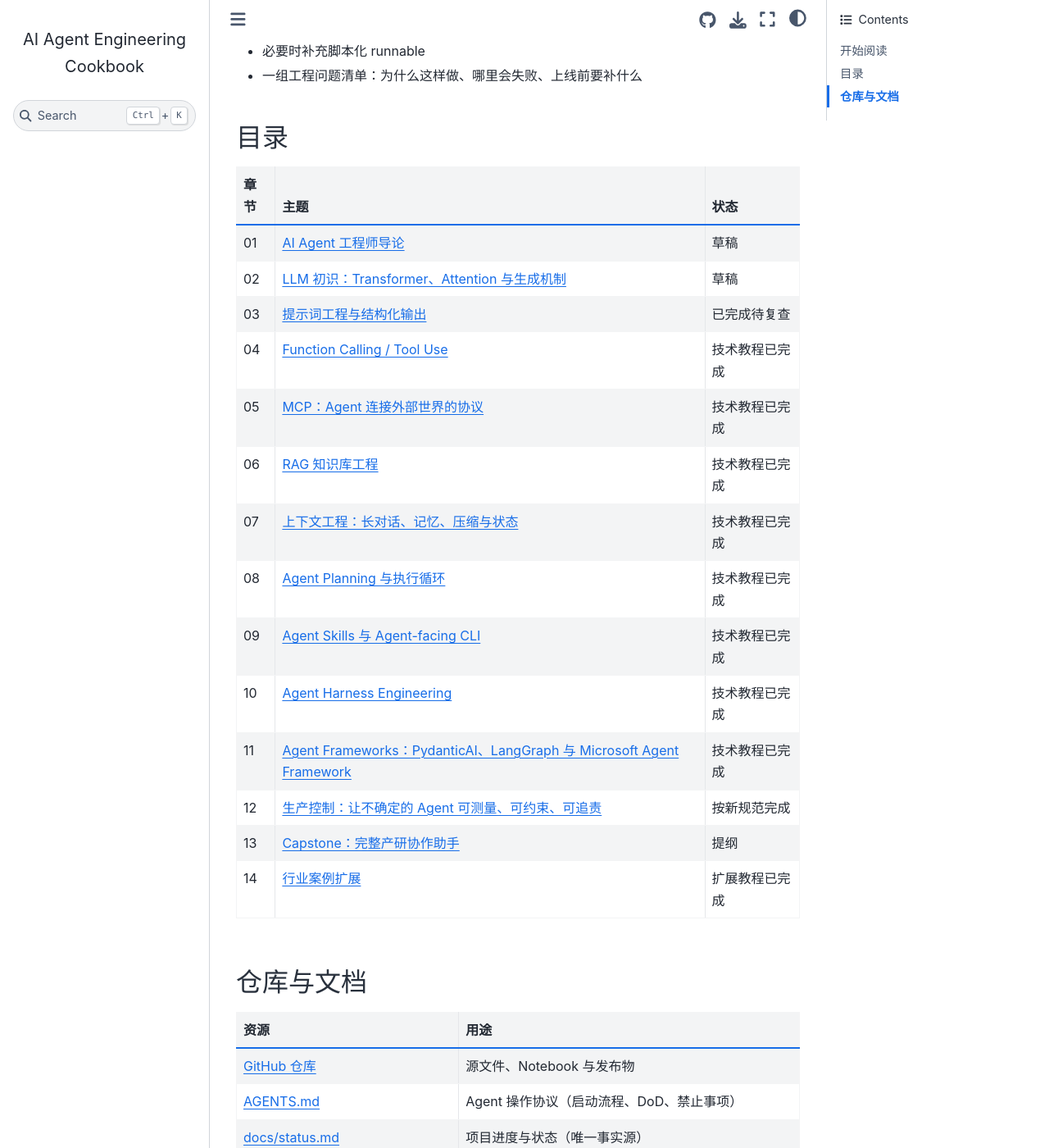
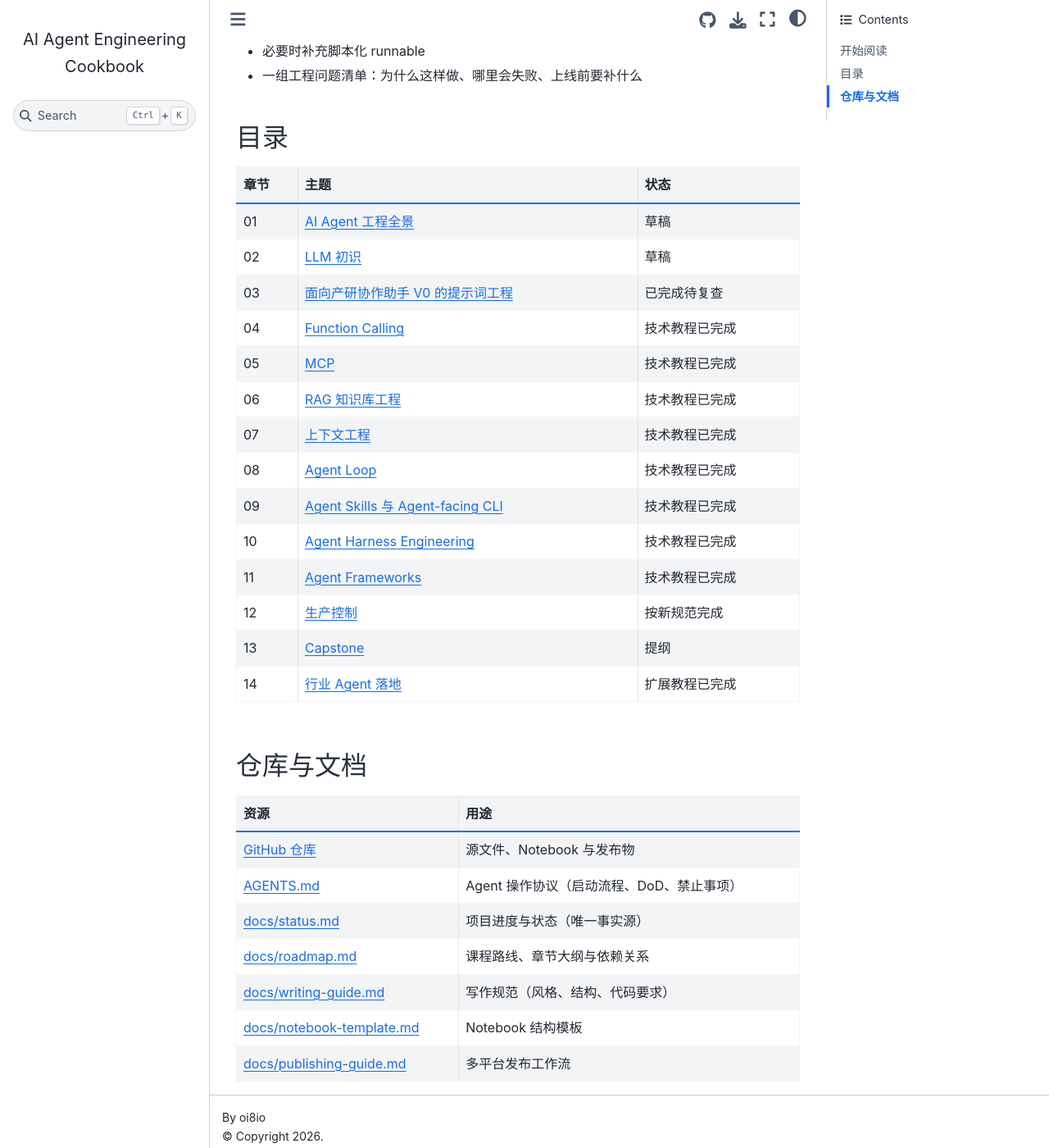
Before and after one commit to oi8io/ai-agent-cookbook, a Jupyter Book: the page built from index.md, in a window 1280 px wide and 1400 px high, scrolled down 1098 px. Shown: the whole window at 82% size. Built offline with Jupyter Book 1.0.4 settings and Sphinx 7.4.7 and the Sphinx Book theme 1.1.4, drawn with Linux system fonts in a browser that asks for light colours; pages that are not in the unit, such as notebooks, are missing from menus.

Commit message:
feat(site): 章节标题统一为编号+主标题，去除副标题
- 14 个 notebook 一级标题统一为 01-14 编号 + 主标题（如「04 Function Calling」）
- 去除所有「主标题：副标题」结构（如「MCP：标准化 Agent 与外部能力的连接」→「05 MCP」）
- _toc.yml 增加 title 覆盖，index.md 目录表同步
- 仅修改标题行，notebook 正文与用户工作区内容修改保持不变

```diff
--- a/_toc.yml
+++ b/_toc.yml
@@ -1,21 +1,36 @@
 # -----------------------------------------------------------------------------
 # Jupyter Book 目录 —— 与 docs/roadmap.md 的章节表保持一致
 # root 为导航首页；chapters 顺序对应课程主线 01 → 14
+# title 字段覆盖导航与页面标题（去副标题，统一带编号），不修改 notebook 源
 # -----------------------------------------------------------------------------
 format: jb-book
 root: index
 chapters:
   - file: chapters/01-agent-engineer-intro/notebooks/01-agent-engineer-intro
+    title: 01 AI Agent 工程全景
   - file: chapters/02-llm-basics/notebooks/02-llm-basics
+    title: 02 LLM 初识
   - file: chapters/03-prompt-engineering/notebooks/03-prompt-engineering
+    title: 03 面向产研协作助手 V0 的提示词工程
   - file: chapters/04-tool-calling/notebooks/04-tool-calling
+    title: 04 Function Calling
   - file: chapters/05-mcp/notebooks/05-mcp
+    title: 05 MCP
   - file: chapters/06-rag/notebooks/06-rag
+    title: 06 RAG 知识库工程
   - file: chapters/07-context-memory/notebooks/07-context-memory
+    title: 07 上下文工程
   - file: chapters/08-agent-loop/notebooks/08-agent-loop
+    title: 08 Agent Loop
   - file: chapters/09-agent-skills-cli/notebooks/09-agent-skills-cli
+    title: 09 Agent Skills 与 Agent-facing CLI
   - file: chapters/10-harness-engineering/notebooks/10-harness-engineering
+    title: 10 Agent Harness Engineering
   - file: chapters/11-frameworks/notebooks/11-frameworks
+    title: 11 Agent Frameworks
   - file: chapters/12-evals-guardrails/notebooks/12-evals-guardrails
+    title: 12 生产控制
   - file: chapters/13-capstone/notebooks/13-capstone
+    title: 13 Capstone
   - file: chapters/14-industry-cases/notebooks/14-industry-cases
+    title: 14 行业 Agent 落地
--- a/index.md
+++ b/index.md
@@ -49,20 +49,20 @@ uv run jupyter lab
 
 | 章节 | 主题 | 状态 |
 | --- | --- | --- |
-| 01 | [AI Agent 工程师导论](chapters/01-agent-engineer-intro/notebooks/01-agent-engineer-intro) | 草稿 |
-| 02 | [LLM 初识：Transformer、Attention 与生成机制](chapters/02-llm-basics/notebooks/02-llm-basics) | 草稿 |
-| 03 | [提示词工程与结构化输出](chapters/03-prompt-engineering/notebooks/03-prompt-engineering) | 已完成待复查 |
-| 04 | [Function Calling / Tool Use](chapters/04-tool-calling/notebooks/04-tool-calling) | 技术教程已完成 |
-| 05 | [MCP：Agent 连接外部世界的协议](chapters/05-mcp/notebooks/05-mcp) | 技术教程已完成 |
+| 01 | [AI Agent 工程全景](chapters/01-agent-engineer-intro/notebooks/01-agent-engineer-intro) | 草稿 |
+| 02 | [LLM 初识](chapters/02-llm-basics/notebooks/02-llm-basics) | 草稿 |
+| 03 | [面向产研协作助手 V0 的提示词工程](chapters/03-prompt-engineering/notebooks/03-prompt-engineering) | 已完成待复查 |
+| 04 | [Function Calling](chapters/04-tool-calling/notebooks/04-tool-calling) | 技术教程已完成 |
+| 05 | [MCP](chapters/05-mcp/notebooks/05-mcp) | 技术教程已完成 |
 | 06 | [RAG 知识库工程](chapters/06-rag/notebooks/06-rag) | 技术教程已完成 |
-| 07 | [上下文工程：长对话、记忆、压缩与状态](chapters/07-context-memory/notebooks/07-context-memory) | 技术教程已完成 |
-| 08 | [Agent Planning 与执行循环](chapters/08-agent-loop/notebooks/08-agent-loop) | 技术教程已完成 |
+| 07 | [上下文工程](chapters/07-context-memory/notebooks/07-context-memory) | 技术教程已完成 |
+| 08 | [Agent Loop](chapters/08-agent-loop/notebooks/08-agent-loop) | 技术教程已完成 |
 | 09 | [Agent Skills 与 Agent-facing CLI](chapters/09-agent-skills-cli/notebooks/09-agent-skills-cli) | 技术教程已完成 |
 | 10 | [Agent Harness Engineering](chapters/10-harness-engineering/notebooks/10-harness-engineering) | 技术教程已完成 |
-| 11 | [Agent Frameworks：PydanticAI、LangGraph 与 Microsoft Agent Framework](chapters/11-frameworks/notebooks/11-frameworks) | 技术教程已完成 |
-| 12 | [生产控制：让不确定的 Agent 可测量、可约束、可追责](chapters/12-evals-guardrails/notebooks/12-evals-guardrails) | 按新规范完成 |
-| 13 | [Capstone：完整产研协作助手](chapters/13-capstone/notebooks/13-capstone) | 提纲 |
-| 14 | [行业案例扩展](chapters/14-industry-cases/notebooks/14-industry-cases) | 扩展教程已完成 |
+| 11 | [Agent Frameworks](chapters/11-frameworks/notebooks/11-frameworks) | 技术教程已完成 |
+| 12 | [生产控制](chapters/12-evals-guardrails/notebooks/12-evals-guardrails) | 按新规范完成 |
+| 13 | [Capstone](chapters/13-capstone/notebooks/13-capstone) | 提纲 |
+| 14 | [行业 Agent 落地](chapters/14-industry-cases/notebooks/14-industry-cases) | 扩展教程已完成 |
 
 ## 仓库与文档
 
```
Also changed, not shown: 14 other files.
